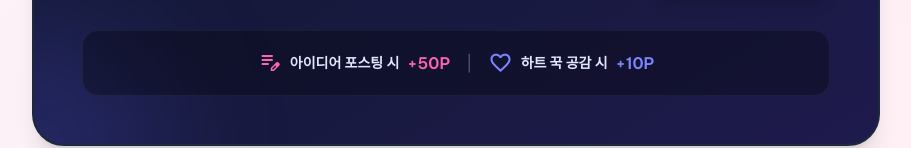
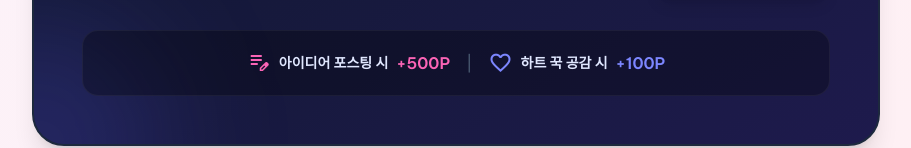
Before and after one commit to simga88-design/------, a Next.js app: page / in a window 1280 px wide. Shown: the part 1757-1905 px from the top of the page, without its empty margins (184-1095 px from the left). Built offline with nearby package versions, Linux system fonts and the light colour scheme; no server answers.

Commit message:
fix: 앱 내 경험치 안내 문구를 인플레이션 수치로 업데이트

```diff
--- a/src/app/page.tsx
+++ b/src/app/page.tsx
@@ -137,12 +137,12 @@ export default function Home() {
         <div className="mt-8 text-center relative z-10 bg-black/30 rounded-2xl p-5 border border-white/5 flex flex-col md:flex-row items-center justify-center gap-4">
           <p className="text-sm font-bold text-indigo-100 flex items-center justify-center gap-2">
             <span className="material-symbols-outlined text-pink-400 text-xl font-bold">edit_note</span>
-            아이디어 포스팅 시 <span className="text-pink-400 font-black text-base">+50P</span>
+            아이디어 포스팅 시 <span className="text-pink-400 font-black text-base">+500P</span>
           </p>
           <span className="hidden md:block text-slate-600">|</span>
           <p className="text-sm font-bold text-indigo-100 flex items-center justify-center gap-2">
             <span className="material-symbols-outlined text-indigo-400 text-xl font-bold">favorite</span>
-            하트 꾹 공감 시 <span className="text-indigo-400 font-black text-base">+10P</span>
+            하트 꾹 공감 시 <span className="text-indigo-400 font-black text-base">+100P</span>
           </p>
         </div>
       </section>
--- a/src/app/profile/page.tsx
+++ b/src/app/profile/page.tsx
@@ -136,7 +136,7 @@ export default function ProfilePage() {
               className="flex items-center gap-2 group/edit cursor-pointer hover:bg-slate-100/50 dark:hover:bg-white/5 px-4 py-1.5 rounded-2xl transition-colors"
               onClick={() => {
                 if ((profile.tickets || 0) > 0) setIsEditing(true);
-                else alert("보유한 닉네임 교환권이 없습니다!\n아이디어 게시(50P) 및 공감(10P)으로 레벨을 올려 10레벨 단위 보상을 얻어보세요!");
+                else alert("보유한 닉네임 교환권이 없습니다!\n아이디어 게시(500P) 및 공감(100P)으로 레벨을 올려 10레벨 단위 보상을 얻어보세요!");
               }}
             >
               <h2 className="font-headline text-3xl font-black text-slate-900 dark:text-white drop-shadow-sm">{profile.nickname}</h2>
--- a/src/app/workspace/[id]/page.tsx
+++ b/src/app/workspace/[id]/page.tsx
@@ -700,7 +700,7 @@ export default function WorkspacePage() {
           <div className="bg-white dark:bg-slate-900 rounded-[22px] p-8 text-center relative overflow-hidden">
              <div className="absolute inset-0 bg-white/20" style={{ backgroundImage: "radial-gradient(circle, rgba(236,72,153,0.1) 1px, transparent 1px)", backgroundSize: "10px 10px" }}></div>
              <h2 className="text-3xl font-black font-headline text-slate-900 dark:text-white mb-3 relative z-10">🎉 대망의 결과물을 자랑할 시간!</h2>
-             <p className="text-slate-600 dark:text-slate-300 font-bold mb-8 relative z-10">모든 태스크가 완료되었습니다! 결과물(서비스 배포된 URL, 레포지토리, 노션 등) 링크와 예쁜 스크린샷 1장을 남기고 즉시 <strong className="text-pink-500">+200P</strong>를 받으세요!</p>
+             <p className="text-slate-600 dark:text-slate-300 font-bold mb-8 relative z-10">모든 태스크가 완료되었습니다! 결과물(서비스 배포된 URL, 레포지토리, 노션 등) 링크와 예쁜 스크린샷 1장을 남기고 즉시 <strong className="text-pink-500">+2,000P</strong>를 받으세요!</p>
              <form onSubmit={handleSubmitResult} className="max-w-xl mx-auto flex flex-col gap-4 relative z-10">
                {/* 사진 썸네일 업로드 */}
                <label className={`w-full h-40 rounded-2xl border-[3px] border-dashed flex flex-col items-center justify-center cursor-pointer transition-colors overflow-hidden relative ${resultImagePreview ? 'border-pink-400 bg-pink-50' : 'border-slate-300 bg-slate-50 hover:bg-slate-100 dark:border-slate-700 dark:bg-slate-800'}`}>
--- a/src/components/NewIdeaModal.tsx
+++ b/src/components/NewIdeaModal.tsx
@@ -169,7 +169,7 @@ export default function NewIdeaModal({ isOpen, onClose }: { isOpen: boolean, onC
           <div className="flex gap-3 mt-1">
             <button type="button" onClick={onClose} className="flex-1 bg-slate-100 hover:bg-slate-200 dark:bg-slate-800 dark:hover:bg-slate-700 text-slate-700 dark:text-slate-300 font-black py-3.5 rounded-xl transition-colors">취소</button>
             <button type="submit" disabled={isSubmitting} className="flex-[2] bg-slate-900 border border-transparent dark:bg-white text-white dark:text-slate-900 hover:bg-gradient-to-r hover:from-pink-500 hover:to-indigo-500 hover:text-white hover:border-white transition-all font-black py-3.5 rounded-xl shadow-lg disabled:opacity-50 flex items-center justify-center gap-2">
-              {isSubmitting ? '올리는 중...' : '등록하고 +50P 받기 💎'}
+              {isSubmitting ? '올리는 중...' : '등록하고 +500P 받기 💎'}
             </button>
           </div>
         </form>
--- a/src/components/TopNav.tsx
+++ b/src/components/TopNav.tsx
@@ -91,10 +91,10 @@ export default function TopNav() {
             <h4 className="font-bold text-indigo-800 dark:text-indigo-300 text-xs mb-2 flex items-center gap-1"><span className="material-symbols-outlined text-[14px]">tips_and_updates</span> 랭커가 되는 꿀팁</h4>
             <ul className="text-[11px] text-indigo-600 dark:text-indigo-400 space-y-2 font-medium leading-relaxed bg-white/50 dark:bg-black/20 p-3 rounded-xl">
               <li className="flex justify-between border-b border-indigo-100/50 dark:border-indigo-800/30 pb-1">
-                <span>신규 아이디어 작성</span> <strong className="font-black text-pink-500">+50P</strong>
+                <span>신규 아이디어 작성</span> <strong className="font-black text-pink-500">+500P</strong>
               </li>
               <li className="flex justify-between border-b border-indigo-100/50 dark:border-indigo-800/30 pb-1">
-                <span>다른 사람 글에 공감</span> <strong className="font-black text-pink-500">+10P</strong>
+                <span>다른 사람 글에 공감</span> <strong className="font-black text-pink-500">+100P</strong>
               </li>
               <li className="flex justify-between">
                 <span>10레벨 달성 시 보상</span> <strong className="font-black text-indigo-500">교환권 +1</strong>
```
